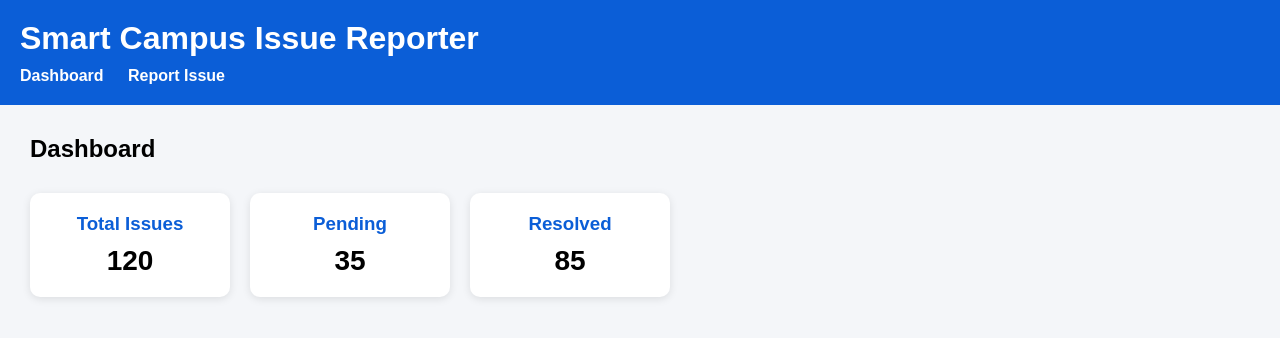
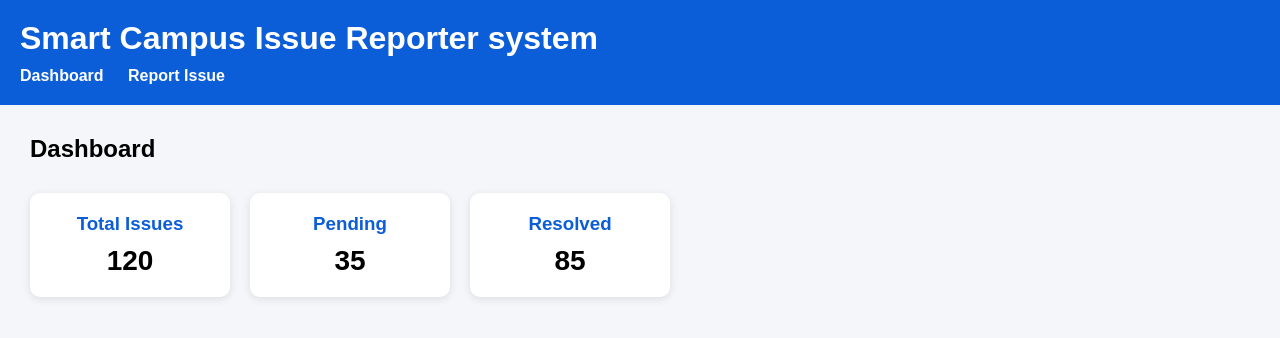
Before and after one commit to ak-kanishka/Smart-campus-issue-reporter, a plain HTML site: page index.html in a window 1280 px wide. Drawn offline with Linux system fonts and the light colour scheme.

```diff
--- a/index.html
+++ b/index.html
@@ -11,7 +11,7 @@
 <body>
 
     <header>
-        <h1>Smart Campus Issue Reporter</h1>
+        <h1>Smart Campus Issue Reporter system </h1>
 
         <nav>
             <a href="index.html">Dashboard</a>
```
Also changed, not shown: report.html (+1 -1 lines).
